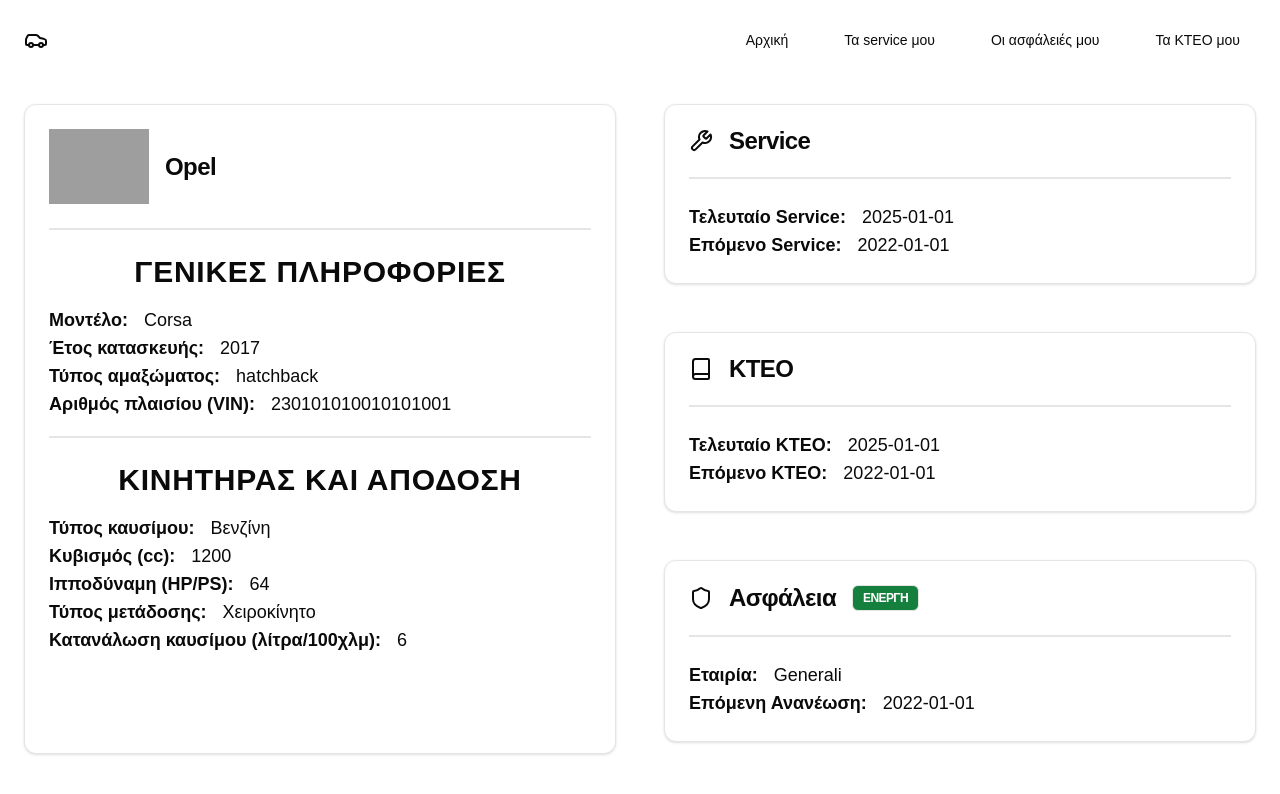
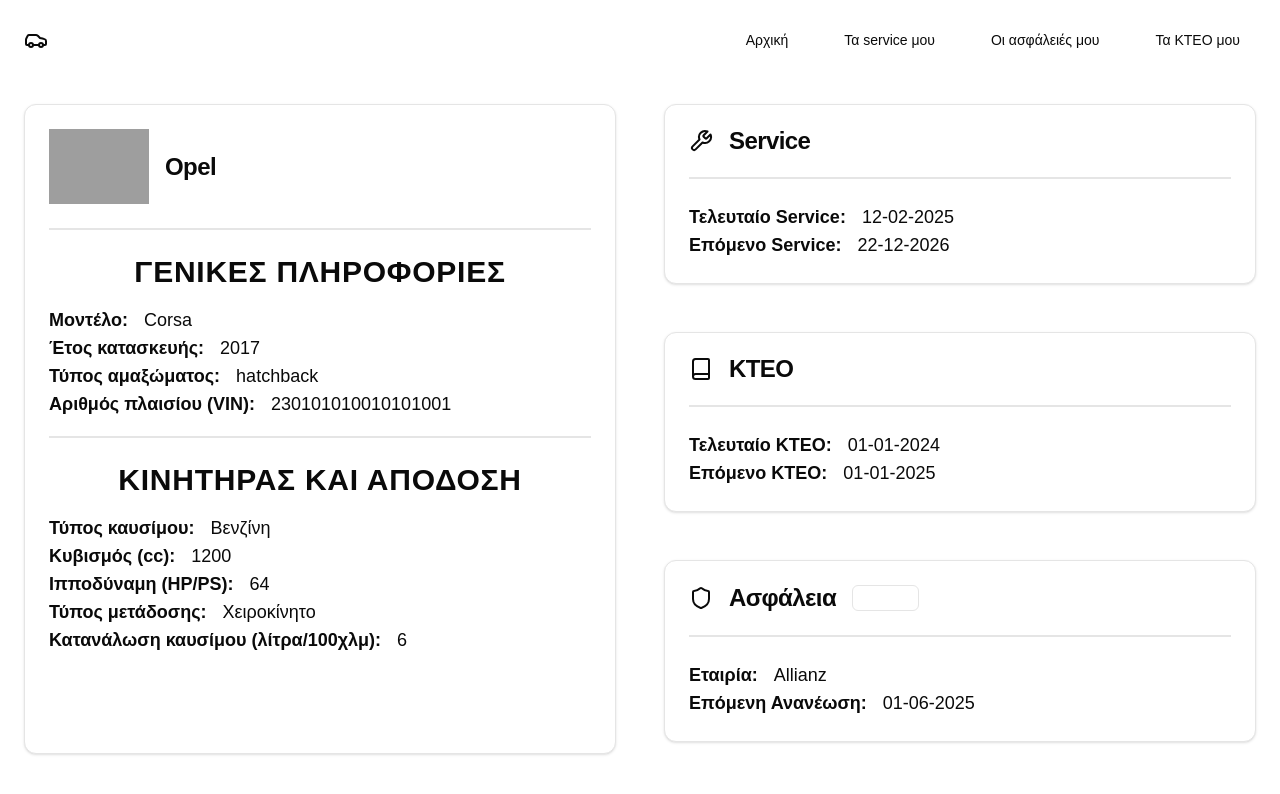
Before and after one commit to gianniszisakis/my_car_frontend, a Next.js app: page / in a window 1280 px wide. Shown: the top 794 px of the page. Built offline with nearby package versions, Linux system fonts and the light colour scheme; grey boxes are pictures that could not be loaded.

Commit message:
feat: Map data to cards.

```diff
--- a/app/page.tsx
+++ b/app/page.tsx
@@ -1,5 +1,7 @@
 import MaintentanceInfoCard from "@/components/maintenance-info-card/maintenance-info-card";
 import VehicleCard from "@/components/vehicle-card/vehicle-card";
+import vehicleData from "@/public/placeholder-data/vehicleData";
+import { getExpirationStatus, getStatusBadgeColor } from "@/lib/utils";
 
 export default function Home() {
   return (
@@ -15,28 +17,58 @@
           <MaintentanceInfoCard
             title="Service"
             firstLabel="Τελευταίο Service"
-            firstValue="2025-01-01"
+            firstValue={
+              vehicleData?.services?.[0]?.inspection_date
+                ? vehicleData?.services?.[0]?.inspection_date
+                : "-"
+            }
             secondLabel="Επόμενο Service"
-            secondValue="2022-01-01"
+            secondValue={
+              vehicleData?.services?.[0]?.next_service?.date
+                ? vehicleData?.services?.[0]?.next_service?.date
+                : "-"
+            }
           />
         </div>
         <div className="p-6 flex items-center justify-center text-white text-2xl">
           <MaintentanceInfoCard
             title="ΚΤΕΟ"
             firstLabel="Τελευταίο KTEO"
-            firstValue="2025-01-01"
+            firstValue={
+              vehicleData?.kteo?.[0]?.kteo_last_date
+                ? vehicleData?.kteo?.[0]?.kteo_last_date
+                : "-"
+            }
             secondLabel="Επόμενο KTEO"
-            secondValue="2022-01-01"
+            secondValue={
+              vehicleData?.kteo?.[0]?.kteo_next_date
+                ? vehicleData?.kteo?.[0]?.kteo_next_date
+                : "-"
+            }
           />
         </div>
         <div className="p-6 flex items-center justify-center text-white text-2xl">
           <MaintentanceInfoCard
             title="Ασφάλεια"
             firstLabel="Εταιρία"
-            firstValue="Generali"
+            firstValue={
+              vehicleData?.insurance?.[0]?.insurance_company
+                ? vehicleData?.insurance?.[0]?.insurance_company
+                : "-"
+            }
             secondLabel="Επόμενη Ανανέωση"
-            secondValue="2022-01-01"
+            secondValue={
+              vehicleData?.insurance?.[0]?.next_renewal_date
+                ? vehicleData?.insurance?.[0]?.next_renewal_date
+                : "-"
+            }
             badge
+            badgeStatus={getExpirationStatus(
+              vehicleData?.insurance?.[0]?.next_renewal_date
+            )}
+            badgeColor={getStatusBadgeColor(
+              vehicleData?.insurance?.[0]?.next_renewal_date
+            )}
           />
         </div>
       </div>
--- a/components/maintenance-info-card/maintenance-info-card.tsx
+++ b/components/maintenance-info-card/maintenance-info-card.tsx
@@ -13,6 +13,8 @@
   thirdLabel?: string;
   thirdValue?: string;
   badge?: boolean;
+  badgeStatus?: string;
+  badgeColor?: string;
 }
 
 export default function MaintentanceInfoCard({
@@ -24,6 +26,8 @@
   thirdLabel,
   thirdValue,
   badge = false,
+  badgeColor,
+  badgeStatus,
 }: MaintentanceInfoCardProps) {
   function getComponentIcon(title: Title) {
     const iconMap = {
@@ -43,9 +47,9 @@
           {badge ? (
             <Badge
               variant="outline"
-              className="bg-green-700 text-white pb-1 pt-1"
+              className={`${badgeColor} text-white pb-1 pt-1`}
             >
-              ΕΝΕΡΓΗ
+              {badgeStatus ? badgeStatus : null}
             </Badge>
           ) : null}
         </CardTitle>
```
